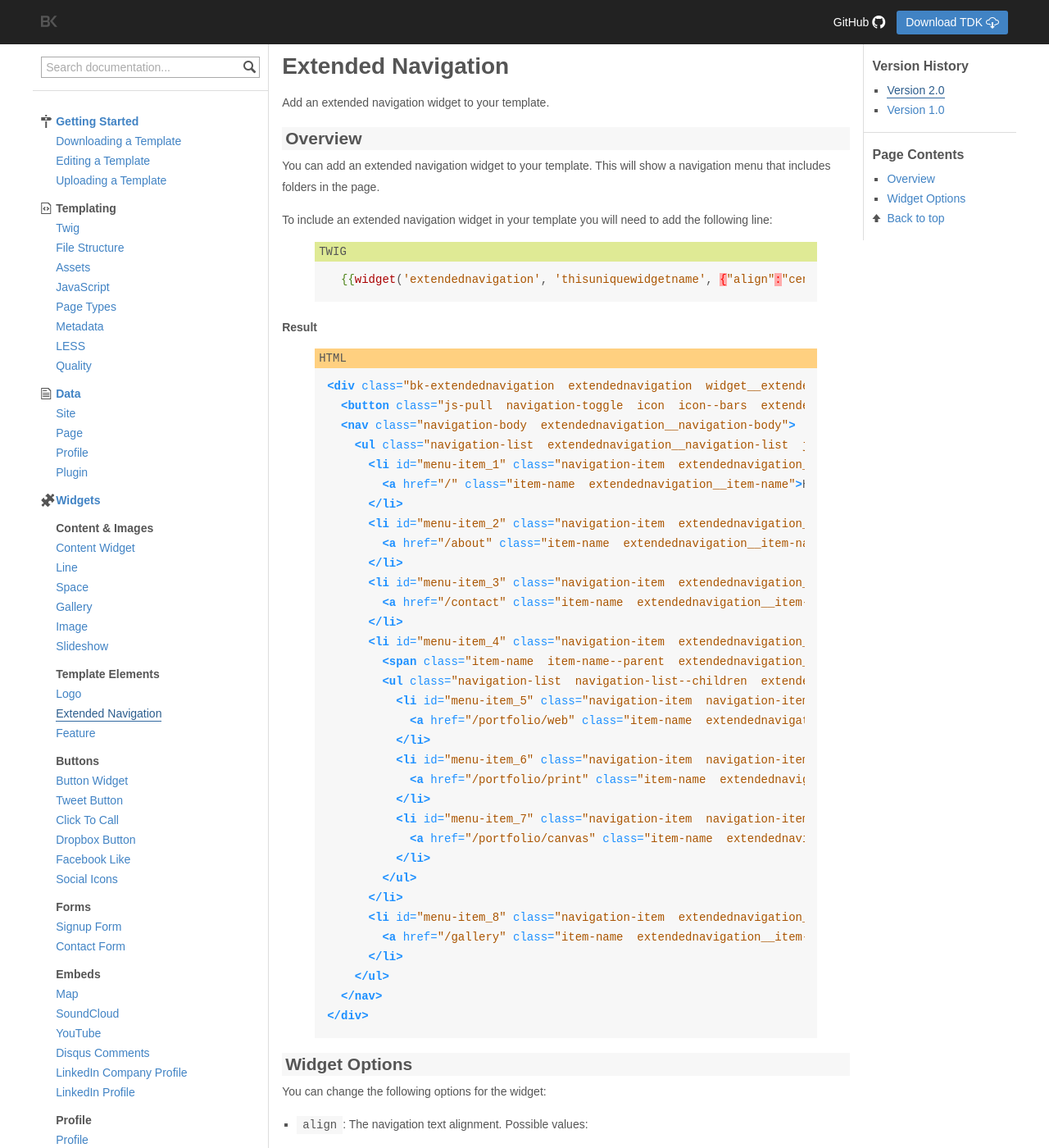
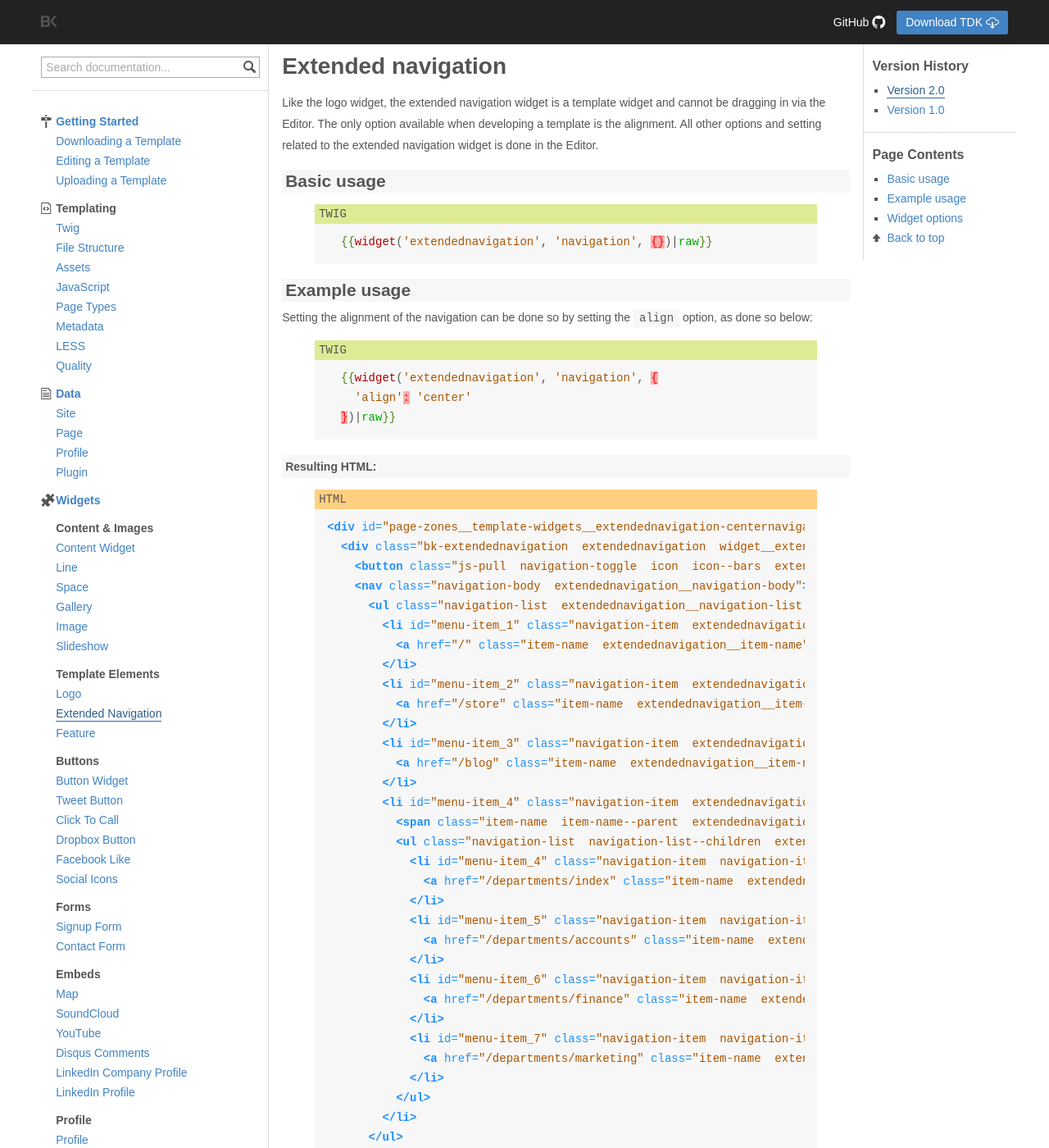
Before and after one commit to rusic/documentation, a Jekyll site: the page built from widgets/v2/extended-navigation.md, in a window 1280 px wide and 1400 px high. Shown: the whole window at 82% size. Built offline with Jekyll 4.4.1, drawn with Linux system fonts in a browser that asks for light colours; some of the changed text lies outside the part shown.

Commit message:
Updates extended navigation widget page

````diff
--- a/widgets/v2/extended-navigation.md
+++ b/widgets/v2/extended-navigation.md
@@ -9,72 +9,81 @@ versions:
   url: /widgets/v1/extended-navigation/
 ---
 
-# Extended Navigation
+# Extended navigation
 
-Add an extended navigation widget to your template.
+Like the logo widget, the extended navigation widget is a template widget and cannot be dragging in via the Editor. The only option available when developing a template is the alignment. All other options and setting related to the extended navigation widget is done in the Editor.
 
-## Overview
-
-You can add an extended navigation widget to your template. This will show a navigation menu that includes folders in the page.
-
-To include an extended navigation widget in your template you will need to add the following line:
+## Basic usage
 
 {% highlight django %}
 {% raw %}
 
-  {{widget('extendednavigation', 'thisuniquewidgetname', {"align":"center"})|raw}}
+  {{widget('extendednavigation', 'navigation', {})|raw}}
+
+{% endraw %}
+{% endhighlight %}
+
+## Example usage
+
+Setting the alignment of the navigation can be done so by setting the ```align``` option, as done so below:
+
+{% highlight django %}
+{% raw %}
+
+  {{widget('extendednavigation', 'navigation', {
+    'align': 'center'
+  })|raw}}
 
 {% endraw %}
 {% endhighlight %}
 
 
-<h4>Result</h4>
+#### Resulting HTML:
+
 {% highlight html %}
 {% raw %}
 
-<div class="bk-extendednavigation  extendednavigation  widget__extendednavigation">
-  <button class="js-pull  navigation-toggle  icon  icon--bars  extendednavigation__navigation-toggle">Menu</button>
-  <nav class="navigation-body  extendednavigation__navigation-body">
-    <ul class="navigation-list  extendednavigation__navigation-list  js-menu-list  itemcount-5">
-      <li id="menu-item_1" class="navigation-item  extendednavigation__navigation-item home selected">
-        <a href="/" class="item-name  extendednavigation__item-name">Home</a>
-      </li>
-      <li id="menu-item_2" class="navigation-item  extendednavigation__navigation-item page">
-        <a href="/about" class="item-name  extendednavigation__item-name">About</a>
-      </li>
-      <li id="menu-item_3" class="navigation-item  extendednavigation__navigation-item page">
-        <a href="/contact" class="item-name  extendednavigation__item-name">Contact</a>
-      </li>
-      <li id="menu-item_4" class="navigation-item  extendednavigation__navigation-item folder" aria-haspopup="true">
-        <span class="item-name  item-name--parent  extendednavigation__item-name">Portfolio</span>
-        <ul class="navigation-list  navigation-list--children  extendednavigation__navigation-list itemcount-3">
-          <li id="menu-item_5" class="navigation-item  navigation-item--child  extendednavigation__navigation-item page">
-            <a href="/portfolio/web" class="item-name  extendednavigation__item-name">Web</a>
-          </li>
-          <li id="menu-item_6" class="navigation-item  navigation-item--child  extendednavigation__navigation-item page">
-            <a href="/portfolio/print" class="item-name  extendednavigation__item-name">Print</a>
-          </li>
-          <li id="menu-item_7" class="navigation-item  navigation-item--child  extendednavigation__navigation-item page">
-            <a href="/portfolio/canvas" class="item-name  extendednavigation__item-name">Canvas</a>
-          </li>
-        </ul>
-      </li>
-      <li id="menu-item_8" class="navigation-item  extendednavigation__navigation-item page">
-        <a href="/gallery" class="item-name  extendednavigation__item-name">Gallery</a>
-      </li>
-    </ul>
-  </nav>
+<div id="page-zones__template-widgets__extendednavigation-centernavigation" class="widget  widget--template-widget" data-widget-type="extendednavigation">
+  <div class="bk-extendednavigation  extendednavigation  widget__extendednavigation  align-center">
+    <button class="js-pull  navigation-toggle  icon  icon--bars  extendednavigation__navigation-toggle">Menu</button>
+    <nav class="navigation-body  extendednavigation__navigation-body">
+      <ul class="navigation-list  extendednavigation__navigation-list  js-menu-list  itemcount-7">
+        <li id="menu-item_1" class="navigation-item  extendednavigation__navigation-item home selected">
+          <a href="/" class="item-name  extendednavigation__item-name">Home</a>
+        </li>
+        <li id="menu-item_2" class="navigation-item  extendednavigation__navigation-item page">
+          <a href="/store" class="item-name  extendednavigation__item-name">Store</a>
+        </li>
+        <li id="menu-item_3" class="navigation-item  extendednavigation__navigation-item page">
+          <a href="/blog" class="item-name  extendednavigation__item-name">Blog</a>
+        </li>
+        <li id="menu-item_4" class="navigation-item  extendednavigation__navigation-item folder" aria-haspopup="true">
+          <span class="item-name  item-name--parent  extendednavigation__item-name">Departments</span>
+          <ul class="navigation-list  navigation-list--children  extendednavigation__navigation-list  itemcount-4">
+            <li id="menu-item_4" class="navigation-item  navigation-item--child  extendednavigation__navigation-item index">
+              <a href="/departments/index" class="item-name  extendednavigation__item-name">Index</a>
+            </li>
+            <li id="menu-item_5" class="navigation-item  navigation-item--child  extendednavigation__navigation-item page">
+              <a href="/departments/accounts" class="item-name  extendednavigation__item-name">Accounts</a>
+            </li>
+            <li id="menu-item_6" class="navigation-item  navigation-item--child  extendednavigation__navigation-item page">
+              <a href="/departments/finance" class="item-name  extendednavigation__item-name">Finance</a>
+            </li>
+            <li id="menu-item_7" class="navigation-item  navigation-item--child  extendednavigation__navigation-item page">
+              <a href="/departments/marketing" class="item-name  extendednavigation__item-name">Marketing</a>
+            </li>
+          </ul>
+        </li>
+      </ul>
+    </nav>
+  </div>
 </div>
 
 {% endraw %}
 {% endhighlight %}
 
-## Widget Options
+Note that the extended navigation widget has quite a complex structure, especially when it comes to sub-items and folders. These 'parent' and 'child' elements are named appropriately with classes.
 
-You can change the following options for the widget:
+## Widget options
 
-* ```align```: The navigation text alignment. Possible values:
-
-  * ```left``` (default)
-  * ```right```
-  * ```center```
+As stated above, the only option for the extended navigation widget is ```align```. This can be set to ```left```, ```right```, or ```center``` respectively.
````
Also changed, not shown: widgets/v2/logo.md (+2 -2 lines).
